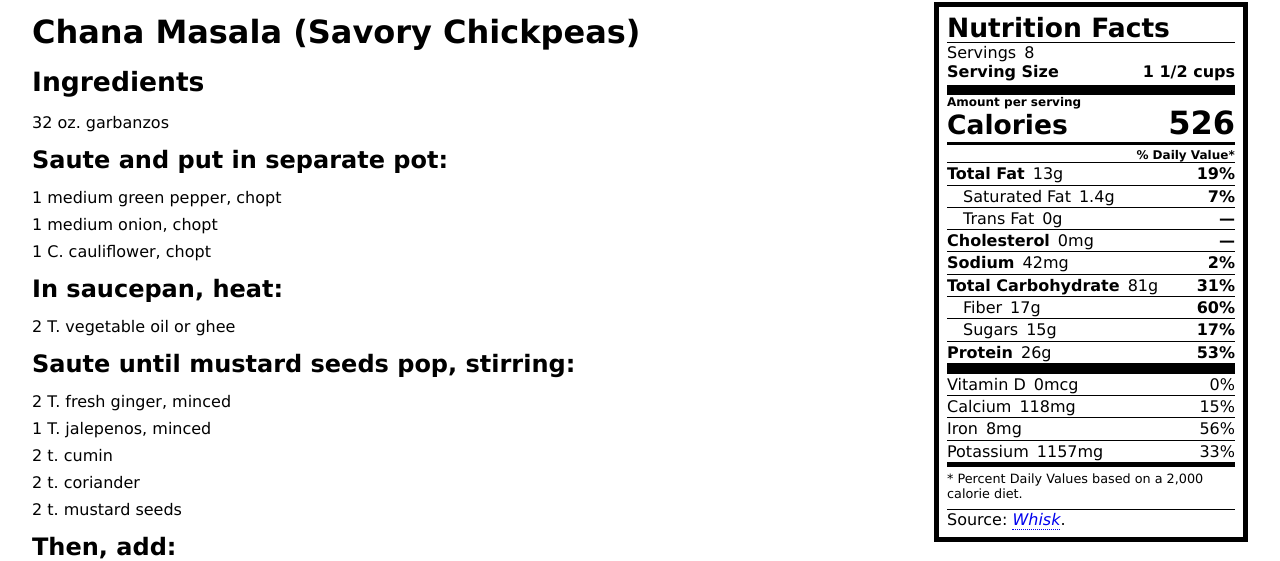
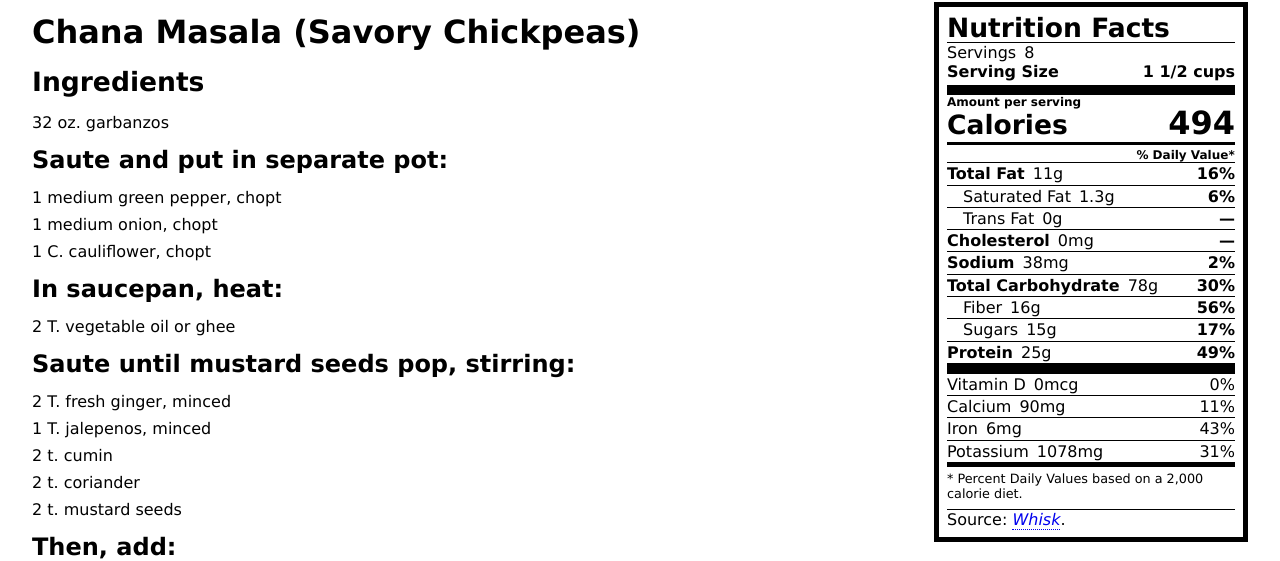
Before and after one commit to mlibby/newriversidecafe.com, a Jekyll site: the page docs/cookbook/main_dish/chana_masala/index.html, which Jekyll copies as it is, in a window 1280 px wide. Shown: the part 210-771 px from the top of the page. Built offline with Jekyll 4.4.1, drawn with Linux system fonts in a browser that asks for light colours.

Commit message:
updated nutrition info

```diff
--- a/docs/cookbook/main_dish/chana_masala/index.html
+++ b/docs/cookbook/main_dish/chana_masala/index.html
@@ -139,18 +139,18 @@
     <dd class='serving-size'>1 1/2 cups</dd>
     <dt class='calories'>Calories</dt>
     <dd class='calories'>
-      <span class='amount'>526</span>
-      <span class='dv'>26%</span>
+      <span class='amount'>494</span>
+      <span class='dv'>25%</span>
     </dd>
     <dt class='total'>Total Fat</dt>
     <dd class='total'>
-      <span class='amount'>13g</span>
-      <span class='dv'>19%</span>
+      <span class='amount'>11g</span>
+      <span class='dv'>16%</span>
     </dd>
     <dt class='sub'>Saturated Fat</dt>
     <dd class='sub'>
-      <span class='amount'>1.4g</span>
-      <span class='dv'>7%</span>
+      <span class='amount'>1.3g</span>
+      <span class='dv'>6%</span>
     </dd>
     <dt class='sub'>Trans Fat</dt>
     <dd class='sub'>
@@ -164,18 +164,18 @@
     </dd>
     <dt class='total'>Sodium</dt>
     <dd class='total'>
-      <span class='amount'>42mg</span>
+      <span class='amount'>38mg</span>
       <span class='dv'>2%</span>
     </dd>
     <dt class='total'>Total Carbohydrate</dt>
     <dd class='total'>
-      <span class='amount'>81g</span>
-      <span class='dv'>31%</span>
+      <span class='amount'>78g</span>
+      <span class='dv'>30%</span>
     </dd>
     <dt class='sub'>Fiber</dt>
     <dd class='sub'>
-      <span class='amount'>17g</span>
-      <span class='dv'>60%</span>
+      <span class='amount'>16g</span>
+      <span class='dv'>56%</span>
     </dd>
     <dt class='sub'>Sugars</dt>
     <dd class='sub'>
@@ -184,8 +184,8 @@
     </dd>
     <dt class='total'>Protein</dt>
     <dd class='total'>
-      <span class='amount'>26g</span>
-      <span class='dv'>53%</span>
+      <span class='amount'>25g</span>
+      <span class='dv'>49%</span>
     </dd>
     <dt class='vitamin first'>Vitamin D</dt>
     <dd class='vitamin first'>
@@ -194,18 +194,18 @@
     </dd>
     <dt class='vitamin'>Calcium</dt>
     <dd class='vitamin'>
-      <span class='amount'>118mg</span>
-      <span class='dv'>15%</span>
+      <span class='amount'>90mg</span>
+      <span class='dv'>11%</span>
     </dd>
     <dt class='vitamin'>Iron</dt>
     <dd class='vitamin'>
-      <span class='amount'>8mg</span>
-      <span class='dv'>56%</span>
+      <span class='amount'>6mg</span>
+      <span class='dv'>43%</span>
     </dd>
     <dt class='vitamin last'>Potassium</dt>
     <dd class='vitamin last'>
-      <span class='amount'>1157mg</span>
-      <span class='dv'>33%</span>
+      <span class='amount'>1078mg</span>
+      <span class='dv'>31%</span>
     </dd>
   </dl>
   <p class='footnote'>
--- a/docs/feed.xml
+++ b/docs/feed.xml
@@ -1,4 +1,4 @@
-<?xml version="1.0" encoding="utf-8"?><feed xmlns="http://www.w3.org/2005/Atom" ><generator uri="https://jekyllrb.com/" version="4.2.0">Jekyll</generator><link href="/feed.xml" rel="self" type="application/atom+xml" /><link href="/" rel="alternate" type="text/html" /><updated>2021-03-30T12:26:46-05:00</updated><id>/feed.xml</id><title type="html">New Riverside Cafe</title><subtitle>Site to archive information about the New Riverside Cafe,  especially recipes and the cookbook.</subtitle><entry><title type="html">Welcome to Jekyll!</title><link href="/jekyll/update/2021/03/22/welcome-to-jekyll.html" rel="alternate" type="text/html" title="Welcome to Jekyll!" /><published>2021-03-22T15:14:21-05:00</published><updated>2021-03-22T15:14:21-05:00</updated><id>/jekyll/update/2021/03/22/welcome-to-jekyll</id><content type="html" xml:base="/jekyll/update/2021/03/22/welcome-to-jekyll.html">&lt;p&gt;You’ll find this post in your &lt;code class=&quot;language-plaintext highlighter-rouge&quot;&gt;_posts&lt;/code&gt; directory. Go ahead and edit it and re-build the site to see your changes. You can rebuild the site in many different ways, but the most common way is to run &lt;code class=&quot;language-plaintext highlighter-rouge&quot;&gt;jekyll serve&lt;/code&gt;, which launches a web server and auto-regenerates your site when a file is updated.&lt;/p&gt;
+<?xml version="1.0" encoding="utf-8"?><feed xmlns="http://www.w3.org/2005/Atom" ><generator uri="https://jekyllrb.com/" version="4.2.0">Jekyll</generator><link href="/feed.xml" rel="self" type="application/atom+xml" /><link href="/" rel="alternate" type="text/html" /><updated>2021-03-30T13:34:21-05:00</updated><id>/feed.xml</id><title type="html">New Riverside Cafe</title><subtitle>Site to archive information about the New Riverside Cafe,  especially recipes and the cookbook.</subtitle><entry><title type="html">Welcome to Jekyll!</title><link href="/jekyll/update/2021/03/22/welcome-to-jekyll.html" rel="alternate" type="text/html" title="Welcome to Jekyll!" /><published>2021-03-22T15:14:21-05:00</published><updated>2021-03-22T15:14:21-05:00</updated><id>/jekyll/update/2021/03/22/welcome-to-jekyll</id><content type="html" xml:base="/jekyll/update/2021/03/22/welcome-to-jekyll.html">&lt;p&gt;You’ll find this post in your &lt;code class=&quot;language-plaintext highlighter-rouge&quot;&gt;_posts&lt;/code&gt; directory. Go ahead and edit it and re-build the site to see your changes. You can rebuild the site in many different ways, but the most common way is to run &lt;code class=&quot;language-plaintext highlighter-rouge&quot;&gt;jekyll serve&lt;/code&gt;, which launches a web server and auto-regenerates your site when a file is updated.&lt;/p&gt;
 
 &lt;p&gt;Jekyll requires blog post files to be named according to the following format:&lt;/p&gt;
 
```
Also changed, not shown: cookbook/dessert/cheesecake.html (+10 -10 lines), cookbook/main_dish/chana_masala.html (+19 -19 lines), cookbook/main_dish/tempeh_stroganoff.html (+10 -10 lines), docs/cookbook/dessert/cheesecake/index.html (+10 -10 lines), docs/cookbook/main_dish/tempeh_stroganoff/index.html (+10 -10 lines).
